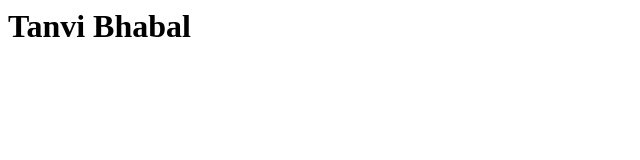
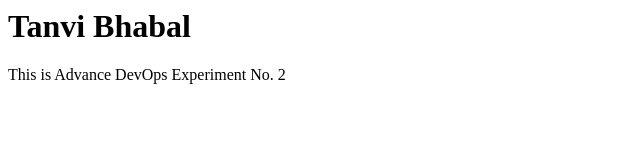
Before and after one commit to tanvi1911/aws-codepipeline-s3-codedeploy, a plain HTML site: page index.html in a window 1280 px wide. Shown: the whole page, without its empty margins (0-640 px from the left). Drawn offline with Linux system fonts and the light colour scheme.

Commit message:
Update index.html

```diff
--- a/index.html
+++ b/index.html
@@ -4,5 +4,6 @@
   </head>
   <body>
     <h1>Tanvi Bhabal</h1>
+    <p>This is Advance DevOps Experiment No. 2</p>
   </body>
 </html>
```
